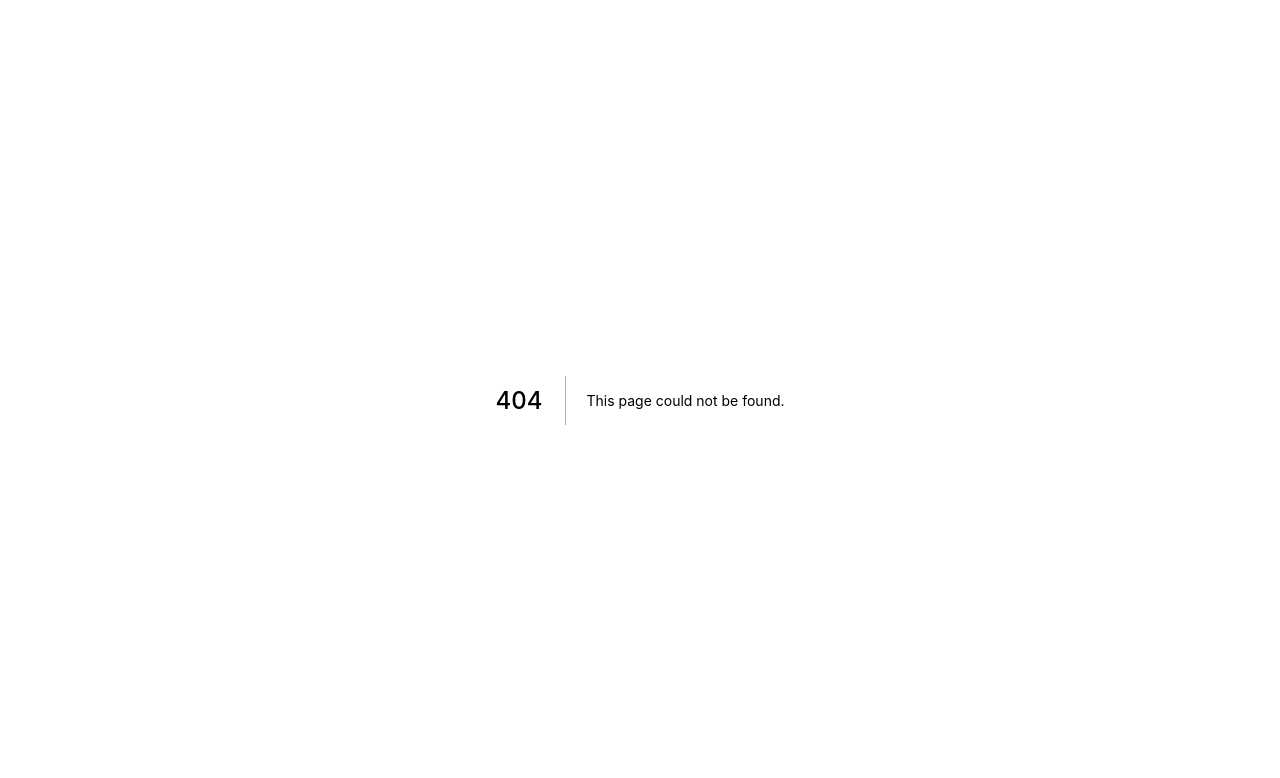
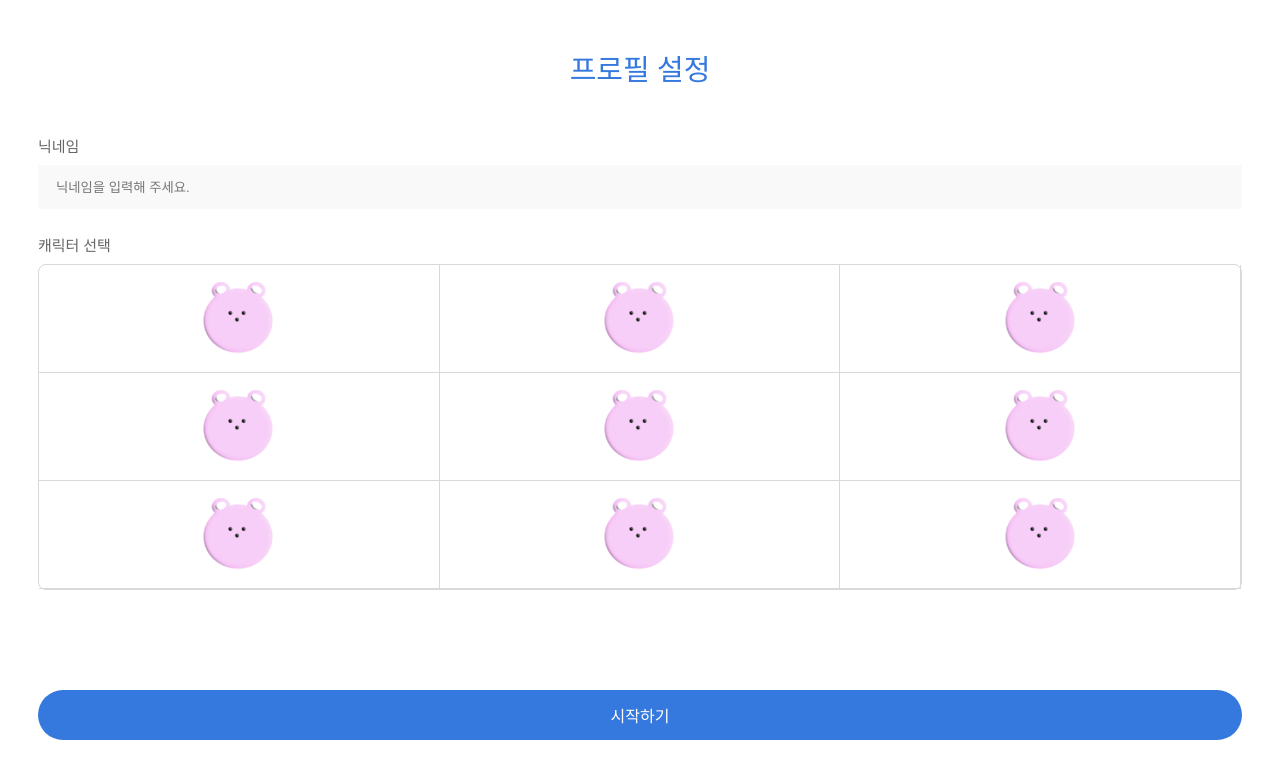
Before and after one commit to osiyeon/matching-appointment, a Next.js app in the folder client/: page /profile in a window 1280 px wide. Before the commit this address had no page. Shown: the top 778 px of the page. Built offline with nearby package versions, Linux system fonts and the light colour scheme.

Commit message:
feat(profileSetting): 프로필 설정 페이지 구현

```diff
--- a/client/package.json
+++ b/client/package.json
@@ -7,9 +7,13 @@
     "@testing-library/react": "^13.2.0",
     "@testing-library/user-event": "^13.5.0",
     "axios": "^0.27.2",
+    "bootstrap": "^5.2.0",
     "next": "^12.2.3",
     "node-sass": "^7.0.1",
+    "react": "^18.2.0",
+    "react-dom": "^18.2.0",
     "react-scripts": "5.0.1",
+    "reactstrap": "^9.1.2",
     "web-vitals": "^2.1.4"
   },
   "scripts": {
--- /dev/null
+++ b/client/src/components/SettingProfile/SettingProfile.jsx
@@ -0,0 +1,36 @@
+import React, { useState } from 'react';
+import { Input, Button } from 'reactstrap';
+
+import style from './SettingProfile.module.scss';
+
+const SettingProfile = ({}) => {
+    return (
+        <div className={style.SettingProfile}>
+            <div className={style.SettingProfile__header}>프로필 설정</div>
+            <div className={style.SettingProfile__nickname__wrapper}>
+                <div className={style.SettingProfile__title}>닉네임</div>
+                <Input
+                    placeholder="닉네임을 입력해 주세요."
+                    className={style.SettingProfile__input}
+                />
+            </div>
+            <div className={style.SettingProfile__character__wrapper}>
+                <div className={style.SettingProfile__title}>캐릭터 선택</div>
+                <div className={style.SettingProfile__characters}>
+                    <div className={style.SettingProfile__characters__img}><img src="images/character_img_test.svg" alt="캐릭터"/></div>
+                    <div className={style.SettingProfile__characters__img}><img src="images/character_img_test.svg" alt="캐릭터"/></div>
+                    <div className={style.SettingProfile__characters__img}><img src="images/character_img_test.svg" alt="캐릭터"/></div>
+                    <div className={style.SettingProfile__characters__img}><img src="images/character_img_test.svg" alt="캐릭터"/></div>
+                    <div className={style.SettingProfile__characters__img}><img src="images/character_img_test.svg" alt="캐릭터"/></div>
+                    <div className={style.SettingProfile__characters__img}><img src="images/character_img_test.svg" alt="캐릭터"/></div>
+                    <div className={style.SettingProfile__characters__img}><img src="images/character_img_test.svg" alt="캐릭터"/></div>
+                    <div className={style.SettingProfile__characters__img}><img src="images/character_img_test.svg" alt="캐릭터"/></div>
+                    <div className={style.SettingProfile__characters__img}><img src="images/character_img_test.svg" alt="캐릭터"/></div>
+                </div>
+                <Button className={style.SettingProfile__startButton}>시작하기</Button>
+            </div>
+        </div>
+    );
+};
+
+export default SettingProfile;
--- /dev/null
+++ b/client/src/components/SettingProfile/SettingProfile.module.scss
@@ -0,0 +1,77 @@
+.SettingProfile {
+    display: flex;
+    flex-direction: column;
+    padding: 41px 1.875rem 4.375rem;
+    align-items: center;
+
+    &__header {
+        font-weight: 400;
+        font-size: 1.8125rem;
+        line-height: 42.47px;
+        color: #3578de;
+        font-family: 'KoreanSWGIG3R';
+        margin: 0 5rem;
+    }
+
+    &__title {
+        font-weight: 500;
+        font-size: 15px;
+        color: #666666;
+        line-height: 36px;
+        font-family: 'Pretendard';
+    }
+
+    &__nickname__wrapper {
+        width: 100%;
+        display: flex;
+        flex-direction: column;
+        margin-top: 2.375rem;
+    }
+
+    &__input {
+        background: #f9f9f9;
+        height: 44px;
+        width: 100%;
+        border: none;
+        padding: 10px 18px;
+        box-sizing: border-box;
+    }
+
+    &__character__wrapper {
+        width: 100%;
+        display: flex;
+        flex-direction: column;
+        margin-top: 19px;
+    }
+
+    &__characters {
+        display: grid;
+        // grid-template-columns: 6.875rem 6.875rem 6.875rem;
+        grid-template-columns: 1fr 1fr 1fr;
+
+        grid-template-rows: 108px 108px 108px;
+        border: 1px solid #d9d9d9;
+        border-radius: 0.5rem;
+            border-collapse: collapse;
+
+        &__img {
+            align-items: center;
+            display: flex;
+            justify-content: center;
+            border-bottom: 1px solid #d9d9d9;
+            border-right: 1px solid #d9d9d9;
+            border-collapse: collapse;
+        }
+    }
+
+    &__startButton {
+        width: 100%;
+        height: 50px;
+        background: #3578DE;
+        border-radius: 30px;
+        color: white;
+        border: none;
+        font-size: 1rem;
+        margin-top: 6.25rem;
+    }
+}
--- a/client/src/index.js
+++ b/client/src/index.js
@@ -1,6 +1,7 @@
 import React from 'react';
 import ReactDOM from 'react-dom/client';
 import axios from 'axios';
+import 'bootstrap/dist/css/bootstrap.min.css';
 
 import Sample from './containers/sample';
 
--- /dev/null
+++ b/client/src/pages/profile.js
@@ -0,0 +1,7 @@
+import SettingProfile from '../components/SettingProfile/SettingProfile';
+
+const Profile = () => {
+  return <SettingProfile/>
+}
+
+export default Profile
--- /dev/null
+++ b/client/styles/global.css
@@ -0,0 +1,5 @@
+body		{ font-family: 'NanumSquare', sans-serif; }
+.normal		{ font-weight: 400 }
+.bold		{ font-weight: 700 }
+.bolder		{ font-weight: 800 }
+.light		{ font-weight: 300 }
```
Also changed, not shown: client/src/pages/mainList.js (added, +7 -0 lines), client/public/images/character_img_test.svg (added), client/src/components/Header/Header.jsx (added), client/src/components/Header/Header.moduls.scss (added), client/src/pages/index.js (renamed from client/pages/index.js), 1 other file (tests, documents, lock files or other folders).
